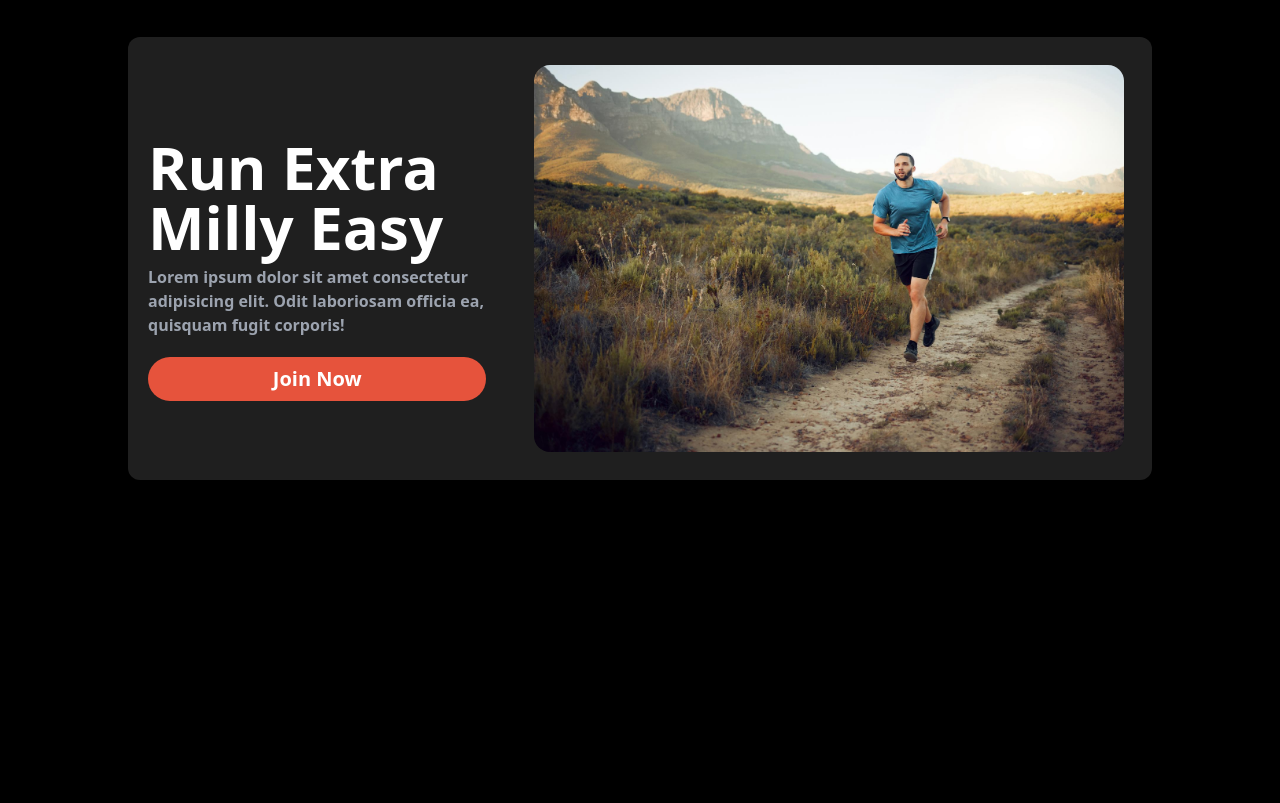
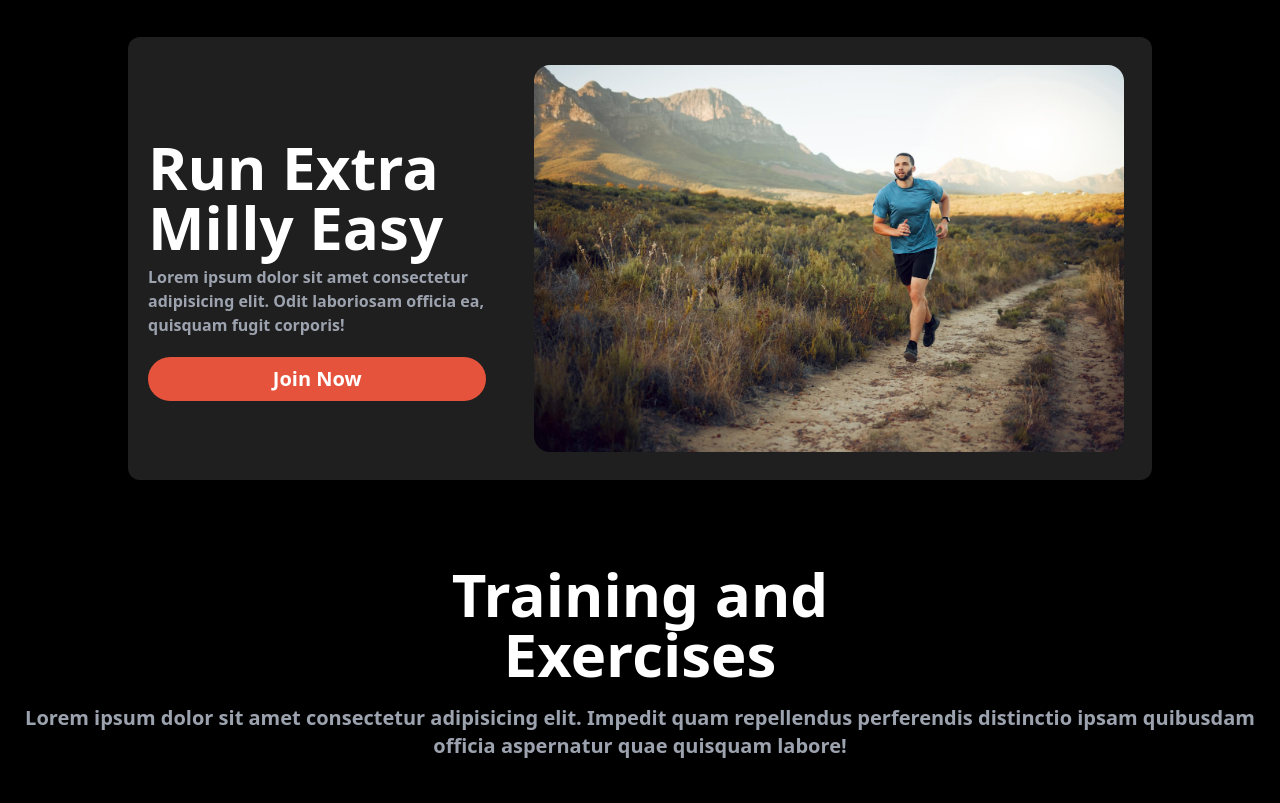
Before and after one commit to manikblocck/assig-02-with-tailwind, a website built with Vite: page index.html in a window 1280 px wide. Shown: the part 1285-2088 px from the top of the page. Before the commit the page ends 1805 px from the top, so only its background shows below. Built offline with nearby package versions, Linux system fonts and the light colour scheme.

Commit message:
TRAINING-TEXT-done

```diff
--- a/index.html
+++ b/index.html
@@ -84,6 +84,10 @@
                 <img class="max-w-full rounded-2xl" src="images/run.jpg" >
             </div>
         </div>
+        <div id="TRAINING-TEXT" class="w-5/4 mx-auto my-16 p-5">
+            <h1 class="text-3xl  text-white font-bold md:text-4xl lg:text-6xl md:text-center">Training and <br> Exercises</h1>
+            <p class="my-5 text-gray-400  font-semibold md:text-center lg:text-xl">Lorem ipsum dolor sit amet consectetur adipisicing elit. Impedit quam repellendus perferendis distinctio ipsam quibusdam officia aspernatur quae quisquam labore!</p>
+        </div>
 
     </main>
 </body>
```
